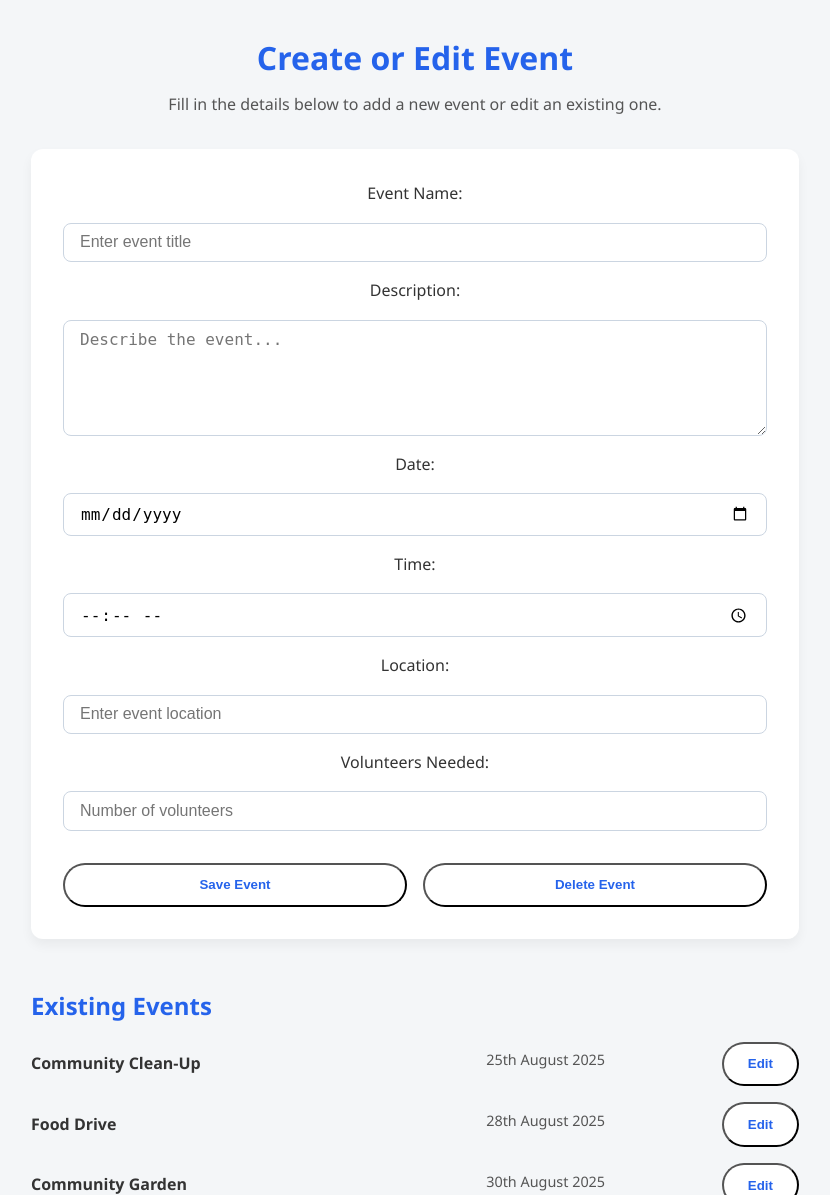
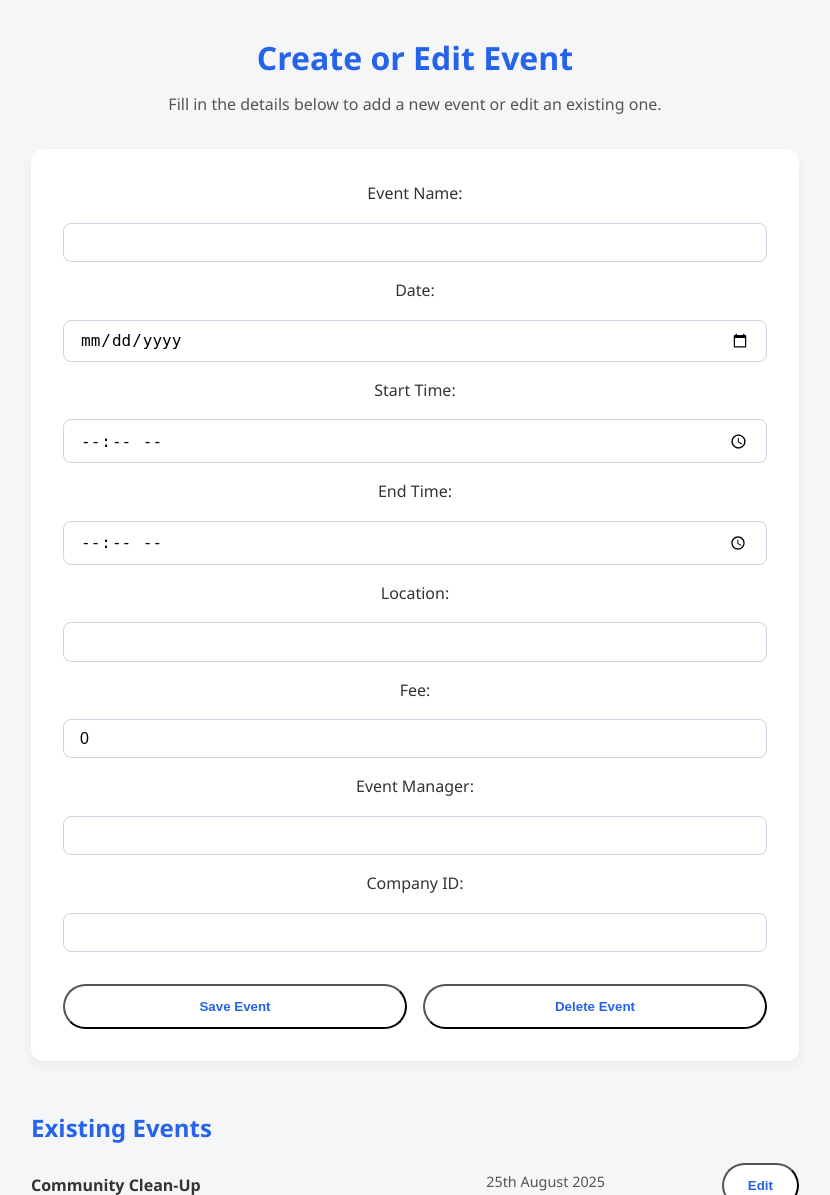
Before and after one commit to IMRAN-Anisha/CMSCI-DB-PRO-CommunityConnect, a Flask app: page /edit_post_events in a window 1280 px wide. Shown: the part 70-1265 px from the top of the page, without its empty margins (225-1055 px from the left). Run offline with Flask 3, Linux system fonts and the light colour scheme.

Commit message:
CRUD and Advanced SQL Working

```diff
--- a/CommunityConnect/app/app.py
+++ b/CommunityConnect/app/app.py
@@ -174,14 +174,51 @@ def notifications():
 
 @app.route('/account_settings')
 def account_settings():
-    return render_template('AccountSettings.html')
+    user_id = session.get('user_id')
+    if not user_id:
+        flash("Please log in first.", "error")
+        return redirect(url_for('login'))
+
+    conn = get_db_connection()
+    user = conn.execute("SELECT Email FROM Users WHERE UserID = ?", (user_id,)).fetchone()
+    conn.close()
+
+    email = user['Email'] if user else ""
+    return render_template('AccountSettings.html', email=email)
+
 
 @app.route('/organisation_dashboard')
 def organisation_dashboard():
     return render_template('OrganisationUserDashboard.html')
 
-@app.route('/edit_post_events')
+@app.route('/edit_post_events', methods=['GET', 'POST'])
 def edit_post_events():
+    if request.method == 'POST':
+        event_name = request.form.get('event-name')
+        event_date = request.form.get('event-date')
+        start_time = request.form.get('start-time')
+        end_time = request.form.get('end-time')
+        location = request.form.get('location')
+        fee = request.form.get('fee', 0)
+        manager = request.form.get('Manager', 0)
+        company_id = session.get('user_id', 1)  # temp fallback
+
+        try:
+            conn = get_db_connection()
+            conn.execute("""
+                INSERT INTO Events
+                (EventName, EventDate, EventStartTime, EventEndTime, EventLocation, EventFee, EventManager, CompanyID)
+                VALUES (?, ?, ?, ?, ?, ?, ?, ?)
+            """, (event_name, event_date, start_time, end_time, location, fee, manager, company_id))
+            conn.commit()
+            conn.close()
+
+            flash("✅ Event created successfully!", "success")
+            return redirect(url_for('edit_post_events'))
+        except sqlite3.Error as e:
+            print(f"Database error: {e}")
+            flash("❌ Error saving event. Try again.", "error")
+
     return render_template('EditPostEvents.html')
 
 # ---------------- Profile Page ---------------- #
@@ -484,6 +521,13 @@ def event_volunteers_dashboard(event_id):
 
     return render_template('EventVolunteersDashboard.html', volunteers=volunteers)
 
+@app.route('/manage_events')
+def manage_events():
+    conn = get_db_connection()
+    events = conn.execute("SELECT * FROM Events ORDER BY EventDate ASC").fetchall()
+    conn.close()
+    return render_template('manage_events.html', events=events)
+
 @app.route('/logout')
 def logout():
     session.clear()
--- a/CommunityConnect/app/templates/AccountSettings.html
+++ b/CommunityConnect/app/templates/AccountSettings.html
@@ -13,7 +13,6 @@
     <div class="logo">Community Connect</div>
     <nav>
       <ul>
-        <li><a href="{{ url_for('volunteer_dashboard') }}">Dashboard</a></li>
         <li><a href="{{ url_for('event_search') }}">Events</a></li>
         <li><a href="{{ url_for('notifications') }}">Notifications</a></li>
         <li><a href="{{ url_for('account_settings') }}" class="active">Account Settings</a></li>
@@ -33,8 +32,9 @@
         <h3>Email Address</h3>
         <form method="POST" action="{{ url_for('update_email') }}">
           <label for="email">Current Email:</label>
-          <input type="email" id="email" name="current_email" value="volunteer@example.com">
-
+          <input type="email" id="email" name="current_email"
+            placeholder="Your current email"
+            value="{{ email }}">
           <label for="new-email">New Email:</label>
           <input type="email" id="new-email" name="new_email" placeholder="Enter new email">
 
--- a/CommunityConnect/app/templates/EditPostEvents.html
+++ b/CommunityConnect/app/templates/EditPostEvents.html
@@ -25,27 +25,44 @@
     <h1>Create or Edit Event</h1>
     <p>Fill in the details below to add a new event or edit an existing one.</p>
 
+        <!-- Flash Messages -->
+    {% with messages = get_flashed_messages(with_categories=true) %}
+      {% if messages %}
+        <div class="flash-messages">
+          {% for category, message in messages %}
+            <p class="flash {{ category }}">{{ message }}</p>
+          {% endfor %}
+        </div>
+      {% endif %}
+    {% endwith %}
+
     <!-- Event Form -->
     <form class="event-form" method="POST" action="{{ url_for('edit_post_events') }}">
 
 
-      <label for="event-name">Event Name:</label>
-      <input type="text" id="event-name" name="event_name" placeholder="Enter event title" required>
+ <label>Event Name:</label>
+    <input type="text" name="event-name" required>
 
-      <label for="event-desc">Description:</label>
-      <textarea id="event-desc" name="event_desc" rows="5" placeholder="Describe the event..." required></textarea>
+    <label>Date:</label>
+    <input type="date" name="event-date" required>
 
-      <label for="event-date">Date:</label>
-      <input type="date" id="event-date" name="event_date" required>
+    <label>Start Time:</label>
+    <input type="time" name="start-time" required>
 
-      <label for="event-time">Time:</label>
-      <input type="time" id="event-time" name="event_time" required>
+    <label>End Time:</label>
+    <input type="time" name="end-time" required>
 
-      <label for="event-location">Location:</label>
-      <input type="text" id="event-location" name="event_location" placeholder="Enter event location" required>
+    <label>Location:</label>
+    <input type="text" name="location" required>
 
-      <label for="volunteers-needed">Volunteers Needed:</label>
-      <input type="number" id="volunteers-needed" name="volunteers_needed" min="1" placeholder="Number of volunteers" required>
+    <label>Fee:</label>
+    <input type="number" name="fee" value="0">
+
+    <label>Event Manager:</label>
+    <input type="number" name="Manager" value="integer">
+
+        <label>Company ID:</label>
+    <input type="number" name="CompanyID" value="integer"> <!-- need to change this later-->
 
       <div class="form-buttons">
         <button type="submit" class="btn primary">Save Event</button>
--- a/CommunityConnect/app/templates/OrganisationUserDashboard.html
+++ b/CommunityConnect/app/templates/OrganisationUserDashboard.html
@@ -36,11 +36,12 @@
         <p>Create a new volunteer event</p>
       </a>
 
-      <a href="{{ url_for('edit_post_events') }}#manage-events" class="tile">
+      <a href="{{ url_for('manage_events') }}" class="tile">
         <span class="tile-icon">📂</span>
         <h3>Manage Events</h3>
         <p>Edit or delete existing events</p>
       </a>
+
 
       <a href="{{ url_for('account_settings') }}" class="tile">
         <span class="tile-icon">⚙️</span>
--- /dev/null
+++ b/CommunityConnect/database/SQL files/eventDuration_calculation.sql
@@ -0,0 +1,31 @@
+CREATE TABLE Events_new (
+    EventID INTEGER PRIMARY KEY AUTOINCREMENT,
+    EventName TEXT NOT NULL,
+    EventDate TEXT NOT NULL,
+    EventStartTime TEXT NOT NULL,
+    EventEndTime TEXT NOT NULL,
+    EventLocation TEXT NOT NULL,
+    EventFee REAL DEFAULT 0,
+    EventManager INTEGER DEFAULT 0,
+    CompanyID INTEGER NOT NULL,
+    EventDuration AS (
+        (strftime('%s', EventEndTime) - strftime('%s', EventStartTime)) / 60
+    ) STORED,
+    FOREIGN KEY (CompanyID) REFERENCES Companies(CompanyID)
+);
+
+INSERT INTO Events_new (
+    EventID, EventName, EventDate, EventStartTime, EventEndTime, EventLocation, EventFee, EventManager, CompanyID
+)
+SELECT EventID, EventName, EventDate, EventStartTime, EventEndTime, EventLocation, EventFee, EventManager, CompanyID
+FROM Events;
+
+PRAGMA foreign_keys = OFF;
+
+ALTER TABLE Events RENAME TO Events_old;
+ALTER TABLE Events_new RENAME TO Events;
+
+PRAGMA foreign_keys = ON;
+
+-- Verify structure
+PRAGMA table_info(Events);
```
Also changed, not shown: CommunityConnect/app/templates/manage_events.html (added, +52 -0 lines), CommunityConnect/database/CommunityConnect.db.
